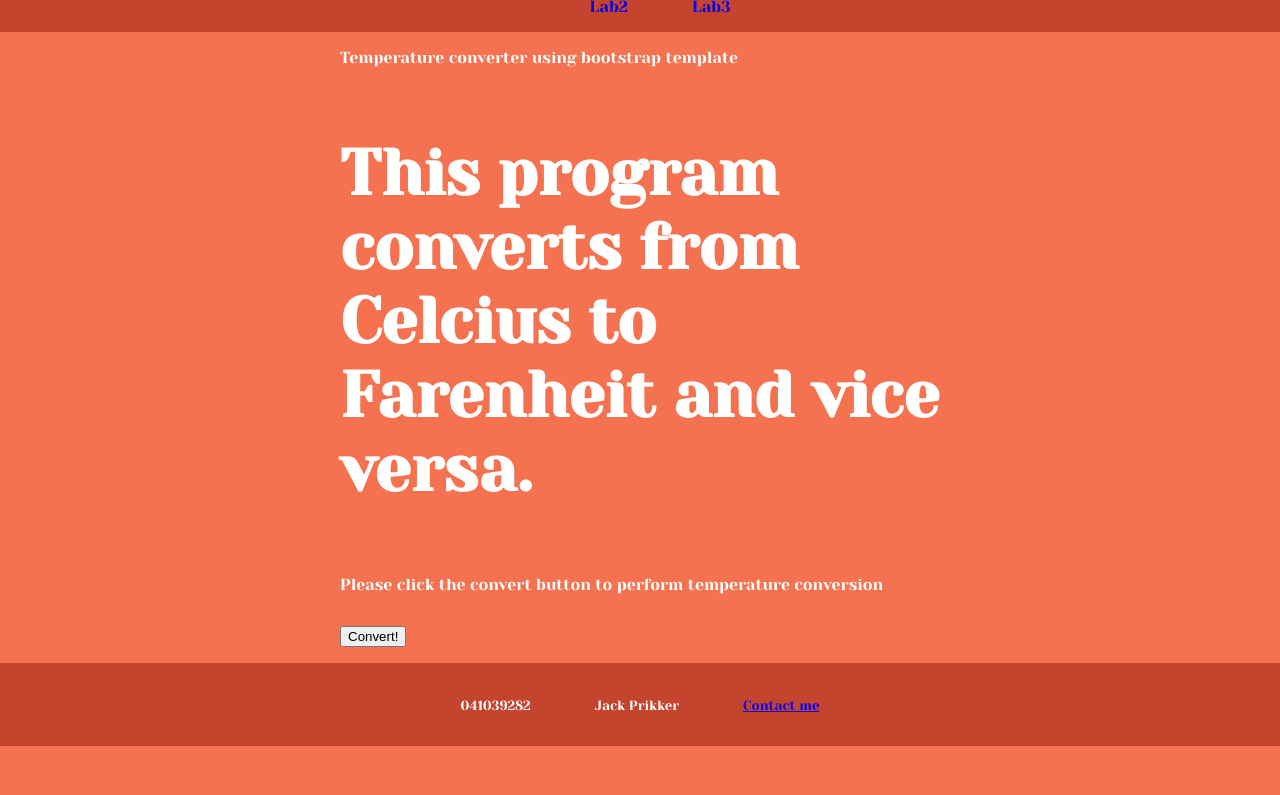
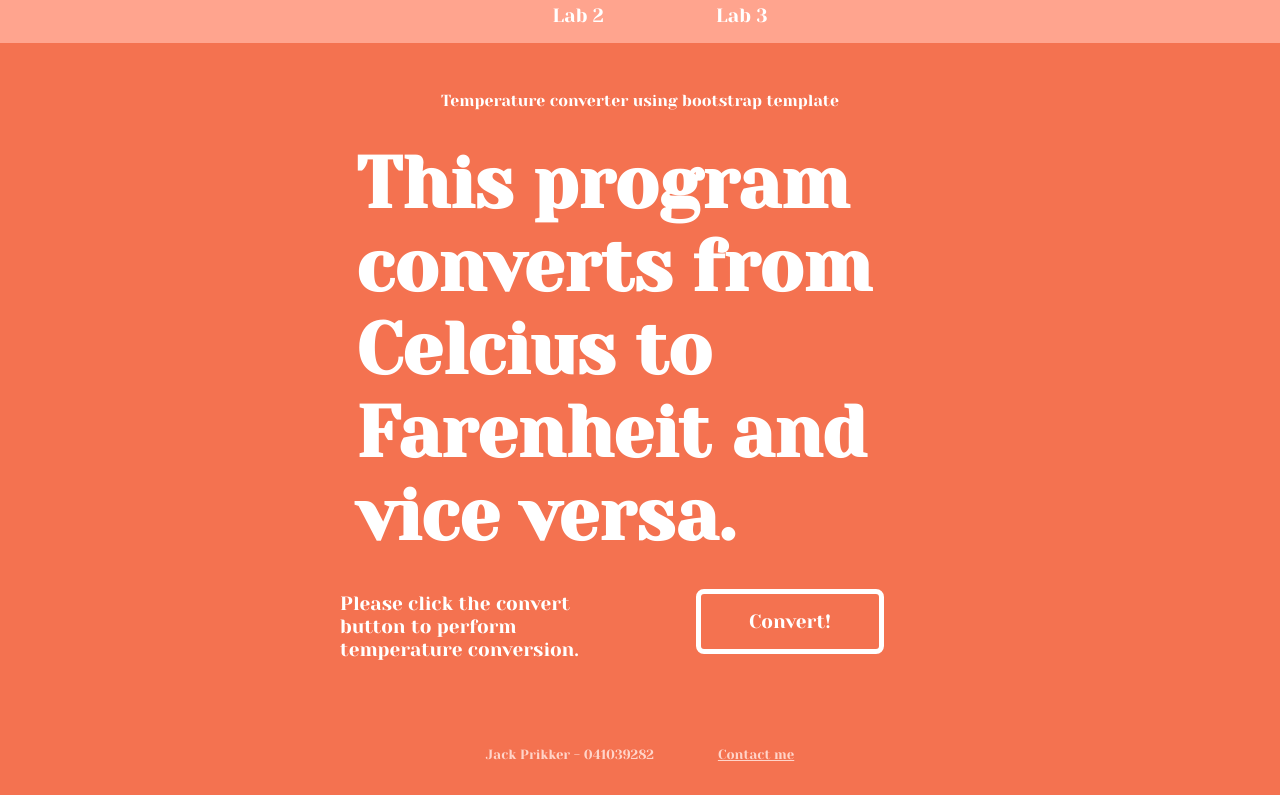
Before and after one commit to tiearcher/jack-site, a plain HTML site: page index.html in a window 1280 px wide. Shown: the part 88-883 px from the top of the page. Before the commit the page ends 834 px from the top, so only its background shows below. Drawn offline with Linux system fonts and the light colour scheme.

Commit message:
Animate buttons and fix colours

```diff
--- a/css/main.css
+++ b/css/main.css
@@ -10,17 +10,21 @@ body {
   margin: 0;
 }
 
-.running {
-  background-color: rgba(197, 68, 46, 1);
-}
 
 header {
   padding: 1rem;
+    background-color: rgba(255, 164, 142, 1);
+}
+
+header div {
+  display: flex;
+  justify-content: center;
 }
 
 h1 {
   margin: 0;
-  Padding: 1rem;
+  Padding: 2rem 1rem 1rem;
+  font-size: 1.5rem;
 }
 
 .nav {
@@ -33,10 +37,24 @@ h1 {
 }
 
 .nav li {
-  padding: 0 2rem;
+  padding: 0 3.5rem;
 }
 
 .nav li a {
+  font-size: 1.2rem;
+  transition-property: all;
+  transition-duration: .15s;
+  color: rgba(255, 255, 255, 1);
+}
+
+.nav li a:hover {
+  background-color: rgba(255, 255, 255, 1);
+  color: rgba(244, 114, 80, 1);
+  padding: .5rem 4.5rem;
+  border-radius: 8px;
+}
+
+a {
   text-decoration: none;
 }
 
@@ -45,11 +63,51 @@ main {
   flex-direction: column;
   justify-content: center;
   max-width: 600px;
-  margin: 0 auto;
+  margin: 2rem auto;
+}
+
+main div {
+  display: flex;
+  justify-content: center;
 }
 
 h2 {
-  font-size: 4rem;
+  font-size: 4.5rem;
+  margin: 1rem;
+}
+
+.convert {
+  display: grid;
+  grid-template-columns: 1fr 1fr;
+}
+
+.convert div {
+  display: flex;
+  justify-content: center;
+}
+
+.convert-text {
+  font-size: 1.2rem;
+}
+
+button, input{
+  padding: 1rem 3rem;
+  color: rgba(255, 255, 255, 1);
+  background-color: rgba(0, 0, 0, 0);
+  font-family: 'Yeseva One', cursive;
+  font-size: 1.2rem;
+  border-color: rgba(255, 255, 255, 1);
+  border-style: solid;
+  border-width: thick;
+  border-radius: 8px;
+  transition-property: all;
+  transition-duration: .23s;
+}
+
+button, input:hover{
+  transform: scale(1.1);
+  color: rgba(244, 114, 80, 1);
+  background-color: rgba(255, 255, 255, 1);
 }
 
 .footer {
@@ -62,4 +120,14 @@ h2 {
 
 .footer p {
   padding: 0 2rem;
+  color: rgba(255, 212, 201, 1);
 }
+
+.footer p a{
+  text-decoration: underline;
+  color: rgba(255, 212, 201, 1);
+}
+
+.footer p a:hover {
+  color: rgba(255, 255, 255, 1);
+}
--- a/index.html
+++ b/index.html
@@ -52,26 +52,36 @@
 
 <body>
   <header class="running">
-    <h1>Computer Engineering Technology - Web Programming</h1>
+    <div>
+      <h1>Computer Engineering Technology - Web Programming</h1>
+    </div>
     <ul class="nav">
-      <li><a href="https://jackp.sgedu.site/lab2/index.html">Lab2</a></li>
-      <li><a href="https://jackp.sgedu.site/lab3/index.html">Lab3</a></li>
+      <li><a href="https://jackp.sgedu.site/lab2/index.html">Lab 2</a></li>
+      <li><a href="https://jackp.sgedu.site/lab3/index.html">Lab 3</a></li>
     </ul>
-
   </header>
   <main>
-    <p>Temperature converter using bootstrap template</p>
-    <h2>This program converts from Celcius to Farenheit and vice versa.</h2>
-    <p>Please click the convert button to perform temperature conversion</p>
-    <p><input onclick="converttemperature()" name="btnConvert" id="btnConvert" value="Convert!" type="button"></p>
+    <div>
+      <p>Temperature converter using bootstrap template</p>
+    </div>
+    <div>
+      <h2>This program converts from Celcius to Farenheit and vice versa.</h2>
+    </div>
+    <div class="convert">
+        <div>
+          <p class="convert-text">Please click the convert button to perform temperature conversion.</p>
+        </div>
+        <div>
+          <p class="button"><input onclick="converttemperature()" name="btnConvert" id="btnConvert" value="Convert!" type="button"></p>
+        </div>
+    </div>
   </main>
 
 </body>
 
 <footer class="running">
   <div class="footer">
-    <p><small>041039282</small></p>
-    <p><small>Jack Prikker</small></p>
+    <p><small>Jack Prikker - 041039282</small></p>
     <p>
       <small><a href="mailto:prik0004@algonquinlive.com">Contact me</a></small>
     </p>
```
